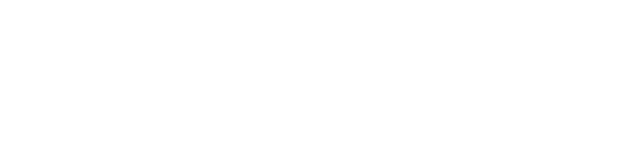
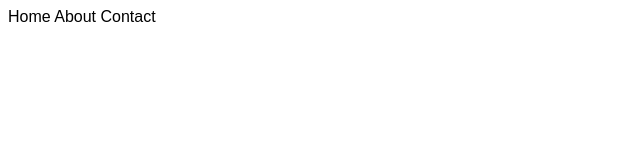
Before and after one commit to Aditya1112004/collab, a plain HTML site: page index.html in a window 1280 px wide. Shown: the whole page, without its empty margins (0-640 px from the left). Drawn offline with Linux system fonts and the light colour scheme.

Commit message:
Added navbar

```diff
--- a/index.html
+++ b/index.html
@@ -7,7 +7,7 @@
 </head>
 
 <body>
-
+    <nav>Home About Contact</nav>
 </body>
 
 </html>
```
